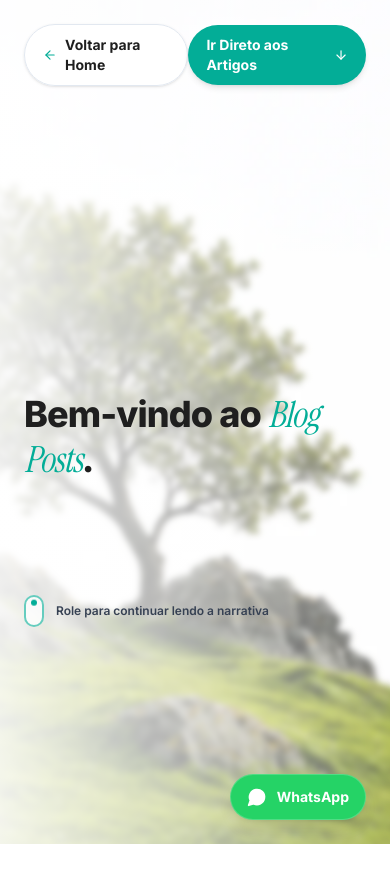
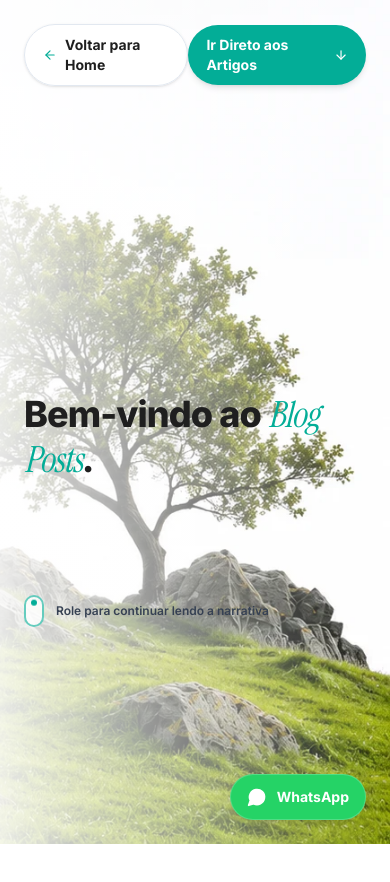
Before and after one commit to gdeschampss/neuroflowWebsite, a Next.js app: page /blog in a window 390 px wide. Shown: the top 882 px of the page. Built offline with nearby package versions, Linux system fonts and the light colour scheme; a web font is replaced by a local one.

Commit message:
fix(blog): update back button URL to ianeuroflow.com.br and make background image 100% sharp without blur

```diff
--- a/components/blog/BlogHero.tsx
+++ b/components/blog/BlogHero.tsx
@@ -1,7 +1,6 @@
 'use client';
 
 import React, { useEffect, useRef } from 'react';
-import Link from 'next/link';
 import Image from 'next/image';
 import gsap from 'gsap';
 import { ScrollTrigger } from 'gsap/ScrollTrigger';
@@ -65,14 +64,14 @@ export const BlogHero = () => {
 
       {/* Top Nav Bar */}
       <div className="relative z-50 max-w-7xl w-full mx-auto px-6 py-6 flex items-center justify-between pointer-events-auto">
-        {/* Left Button: Functional Back to Home */}
-        <Link
-          href="/"
+        {/* Left Button: Directs to https://www.ianeuroflow.com.br/ */}
+        <a
+          href="https://www.ianeuroflow.com.br/"
           className="inline-flex items-center gap-2 px-4.5 py-2.5 rounded-full bg-white/95 border border-slate-200 shadow-sm text-sm font-bold text-[#1F1F1F] hover:text-[#03AD97] hover:border-[#03AD97] hover:shadow-md transition-all cursor-pointer relative z-50"
         >
           <ArrowLeft className="w-4 h-4 text-[#03AD97]" />
           <span>Voltar para Home</span>
-        </Link>
+        </a>
 
         {/* Right Button: Direct Access to Content/Blog Grid */}
         <a
@@ -116,17 +115,17 @@ export const BlogHero = () => {
 
       </div>
 
-      {/* Hero Background Image - Mais aparente com efeito de blur suave */}
+      {/* Hero Background Image - 100% Nítida e Visível sem Blur */}
       <div className="absolute inset-0 z-0 overflow-hidden pointer-events-none">
         <Image
           src="/images/blog-hero-section.webp"
           alt="Blog Hero Background"
           fill
-          className="object-cover object-right md:object-center opacity-85 blur-[3px] scale-105"
+          className="object-cover object-right md:object-center opacity-100"
           priority
         />
-        {/* Soft gradient overlay for high contrast text readability while keeping image visible */}
-        <div className="absolute inset-0 bg-gradient-to-r from-white/90 via-white/60 to-white/20" />
+        {/* Soft subtle gradient overlay for text legibility */}
+        <div className="absolute inset-0 bg-gradient-to-r from-white/90 via-white/50 to-transparent" />
       </div>
 
     </div>
```
